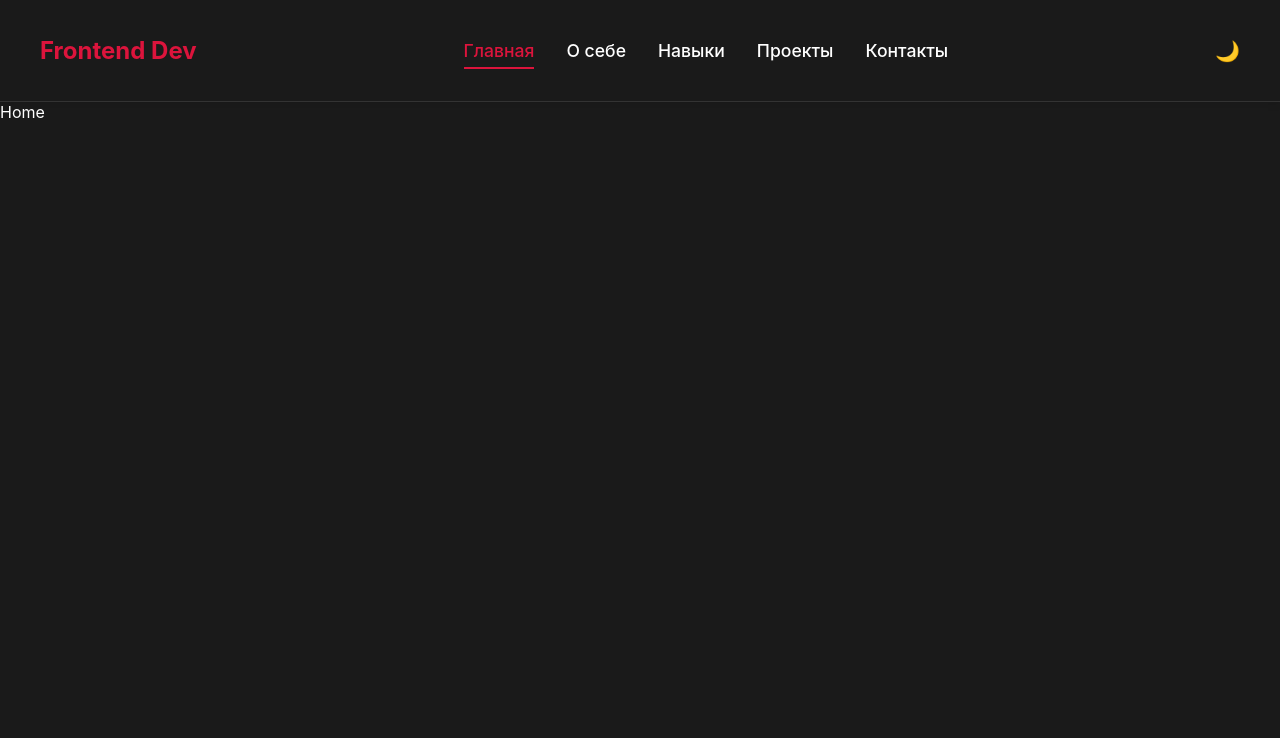
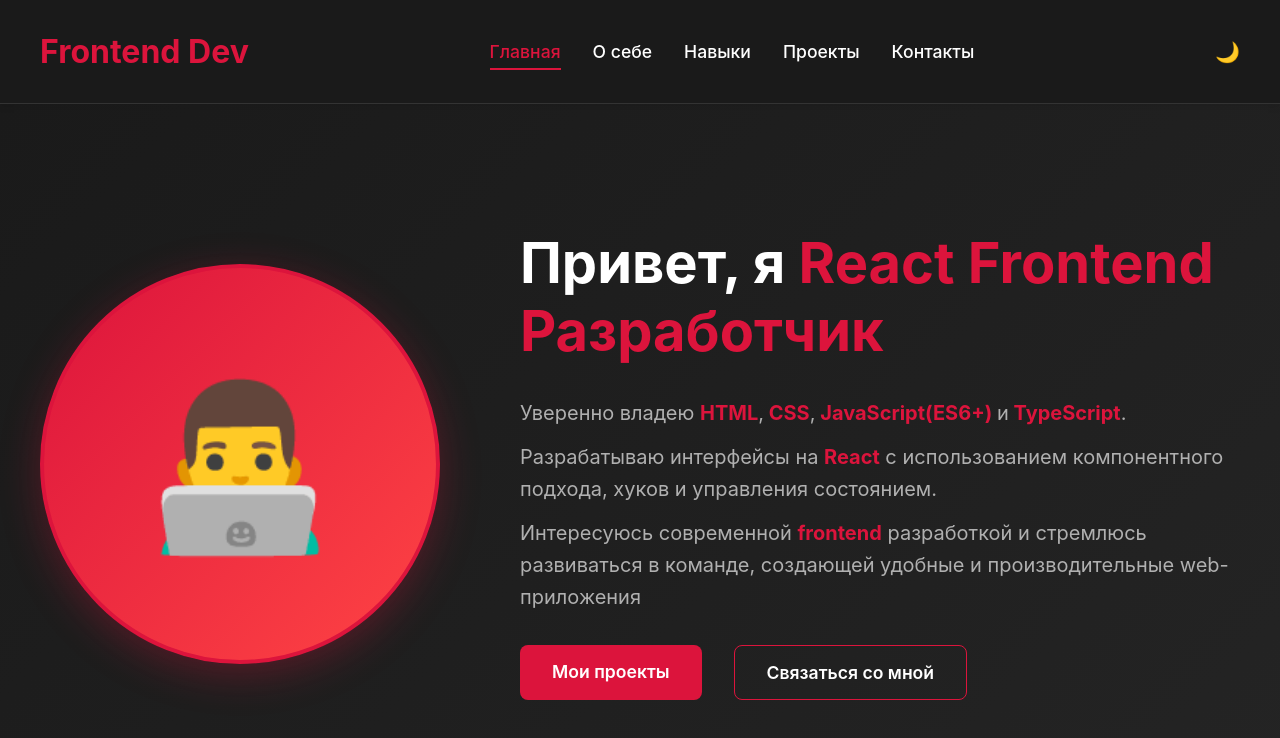
Before and after one commit to stanislav-sbone/Portfolio, a React (Vite) app: page / in a window 1280 px wide. Shown: the top 738 px of the page. Built offline with nearby package versions, Linux system fonts and the light colour scheme.

Commit message:
feat(home): add content and styling to home page

```diff
--- a/src/components/Header/Header.module.css
+++ b/src/components/Header/Header.module.css
@@ -16,7 +16,7 @@
 }
 
 .logo {
-  font-size: 1.5rem;
+  font-size: 2rem;
   font-weight: bold;
   color: var(--accent-color);
 }
--- /dev/null
+++ b/src/pages/Home/Home.module.css
@@ -0,0 +1,106 @@
+.home {
+  min-height: calc(100vh - 80px);
+  display: flex;
+  align-items: center;
+  background: linear-gradient(
+    135deg,
+    var(--bg-primary) 0%,
+    var(--bg-secondary) 100%
+  );
+}
+
+.container {
+  max-width: 1200px;
+  margin: 0 auto;
+  width: 100%;
+}
+
+.content {
+  display: flex;
+  align-items: center;
+  gap: 5rem;
+}
+
+.imagePlaceholder {
+  width: 400px;
+  height: 400px;
+  border-radius: 50%;
+  background: linear-gradient(135deg, var(--accent-color) 0%, #ff4444 100%);
+  display: flex;
+  align-items: center;
+  justify-content: center;
+  box-shadow: 0 10px 40px rgba(220, 20, 60, 0.3);
+  border: 4px solid var(--accent-color);
+}
+
+.imageIcon {
+  font-size: 10rem;
+}
+
+.textContent {
+  display: flex;
+  flex-direction: column;
+  gap: 2rem;
+}
+
+.title {
+  font-size: 3.5rem;
+  font-weight: bold;
+  color: var(--text-primary);
+}
+
+.highlight,
+.subHighlight {
+  color: var(--accent-color);
+}
+
+.subHighlight {
+  font-weight: bold;
+}
+
+.subtitlesHolder {
+  display: flex;
+  flex-direction: column;
+  gap: 0.75rem;
+}
+
+.subtitle {
+  font-size: 1.25rem;
+  color: var(--text-secondary);
+  line-height: 1.6;
+}
+
+.buttons {
+  display: flex;
+  gap: 2rem;
+}
+
+.primaryButton,
+.secondaryButton {
+  padding: 1rem 2rem;
+  font-size: 1.1rem;
+  font-weight: 600;
+  border-radius: 8px;
+  transition: all 0.3s ease;
+  color: var(--text-primary);
+}
+
+.primaryButton {
+  background-color: var(--accent-color);
+}
+
+.primaryButton:hover {
+  background-color: #ff1744;
+  transform: translateY(-2px);
+  box-shadow: 0 4px 12px rgba(220, 20, 60, 0.4);
+}
+
+.secondaryButton {
+  background-color: transparent;
+  border: 1px solid var(--accent-color);
+}
+
+.secondaryButton:hover {
+  background-color: var(--accent-color);
+  transform: translateY(-2px);
+}
--- a/src/pages/Home/index.tsx
+++ b/src/pages/Home/index.tsx
@@ -1,7 +1,59 @@
 import type { FC } from 'react';
+import styles from './Home.module.css';
+import { Link } from 'react-router';
 
 const Home: FC = () => {
-  return <div>Home</div>;
+  return (
+    <section className={styles.home}>
+      <div className={styles.container}>
+        <div className={styles.content}>
+          <div className={styles.imageWrapper}>
+            <div className={styles.imagePlaceholder}>
+              <span className={styles.imageIcon}>👨‍💻</span>
+            </div>
+          </div>
+
+          <div className={styles.textContent}>
+            <h1 className={styles.title}>
+              Привет, я{' '}
+              <span className={styles.highlight}>
+                React Frontend Разработчик
+              </span>
+            </h1>
+            <div className={styles.subtitlesHolder}>
+              <p className={styles.subtitle}>
+                Уверенно владею{' '}
+                <span className={styles.subHighlight}>HTML</span>,
+                <span className={styles.subHighlight}> CSS</span>,
+                <span className={styles.subHighlight}> JavaScript(ES6+) </span>{' '}
+                и<span className={styles.subHighlight}> TypeScript</span>.
+              </p>
+              <p className={styles.subtitle}>
+                Разрабатываю интерфейсы на{' '}
+                <span className={styles.subHighlight}>React</span> с
+                использованием компонентного подхода, хуков и управления
+                состоянием.
+              </p>
+              <p className={styles.subtitle}>
+                Интересуюсь современной{' '}
+                <span className={styles.subHighlight}>frontend</span>{' '}
+                разработкой и стремлюсь развиваться в команде, создающей удобные
+                и производительные web-приложения
+              </p>
+            </div>
+            <div className={styles.buttons}>
+              <Link to="/projects" className={styles.primaryButton}>
+                Мои проекты
+              </Link>
+              <Link to="/contacts" className={styles.secondaryButton}>
+                Связаться со мной
+              </Link>
+            </div>
+          </div>
+        </div>
+      </div>
+    </section>
+  );
 };
 
 export default Home;
```
